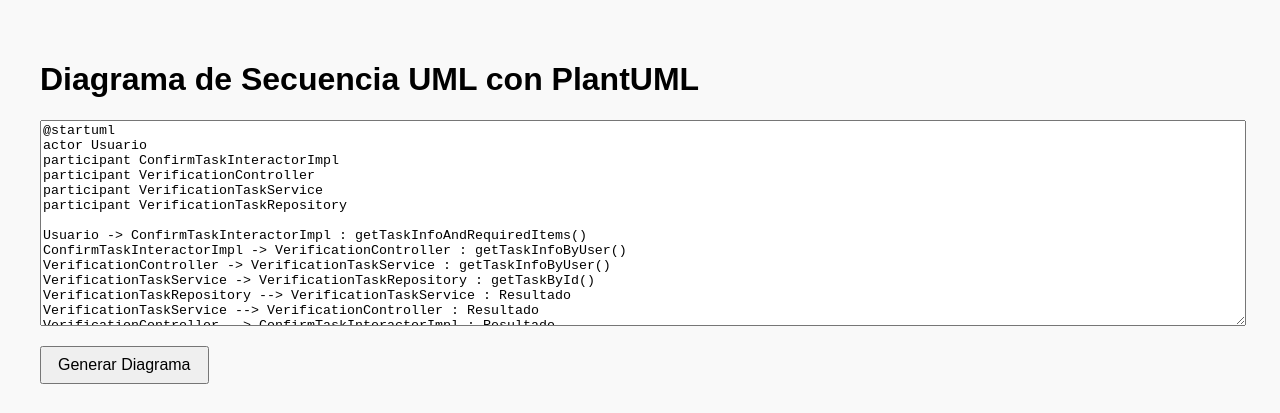
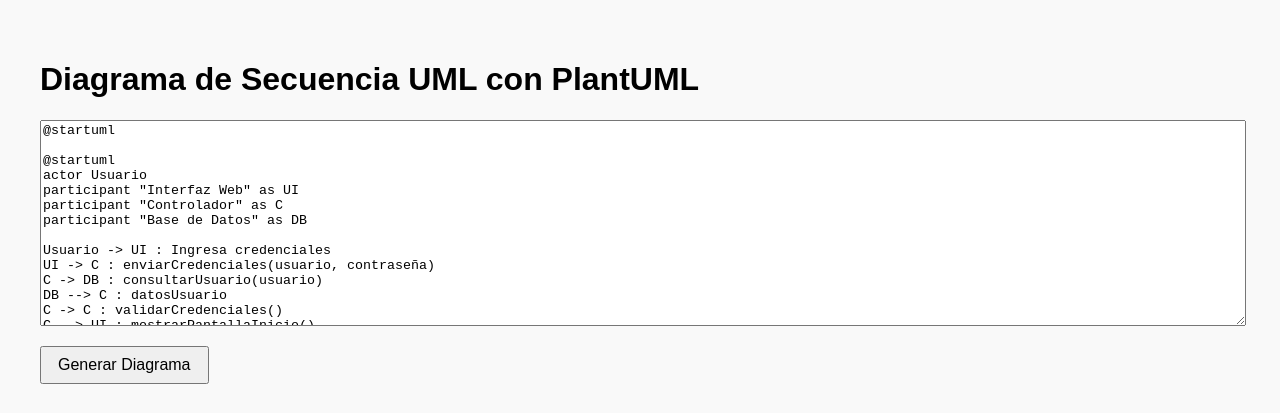
Before and after one commit to dev-restel3/testing_merge, a plain HTML site: page index.html in a window 1280 px wide. Shown: the top 413 px of the page. Drawn offline with Linux system fonts and the light colour scheme.

Commit message:
change format

```diff
--- a/index.html
+++ b/index.html
@@ -30,20 +30,22 @@
 <body>
   <h1>Diagrama de Secuencia UML con PlantUML</h1>
   <textarea id="umlInput">@startuml
+
+@startuml
 actor Usuario
-participant ConfirmTaskInteractorImpl
-participant VerificationController
-participant VerificationTaskService
-participant VerificationTaskRepository
+participant "Interfaz Web" as UI
+participant "Controlador" as C
+participant "Base de Datos" as DB
 
-Usuario -> ConfirmTaskInteractorImpl : getTaskInfoAndRequiredItems()
-ConfirmTaskInteractorImpl -> VerificationController : getTaskInfoByUser()
-VerificationController -> VerificationTaskService : getTaskInfoByUser()
-VerificationTaskService -> VerificationTaskRepository : getTaskById()
-VerificationTaskRepository --> VerificationTaskService : Resultado
-VerificationTaskService --> VerificationController : Resultado
-VerificationController --> ConfirmTaskInteractorImpl : Resultado
-@enduml</textarea>
+Usuario -> UI : Ingresa credenciales
+UI -> C : enviarCredenciales(usuario, contraseña)
+C -> DB : consultarUsuario(usuario)
+DB --> C : datosUsuario
+C -> C : validarCredenciales()
+C --> UI : mostrarPantallaInicio()
+UI --> Usuario : Bienvenido
+@enduml
+</textarea>
   <br>
   <button onclick="generarDiagrama()">Generar Diagrama</button>
 
```
